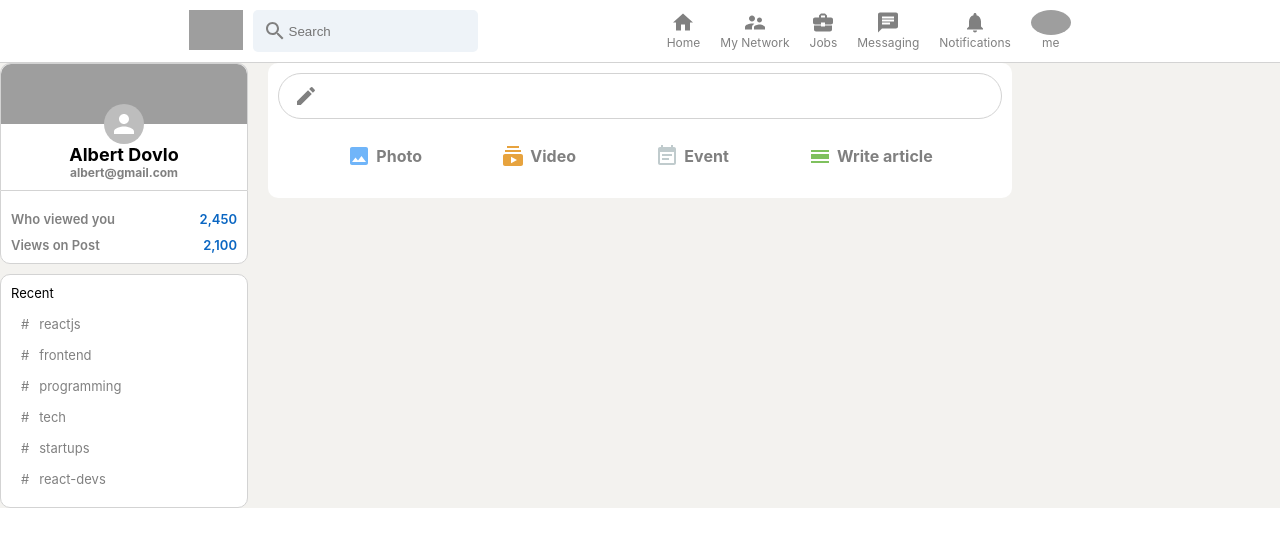
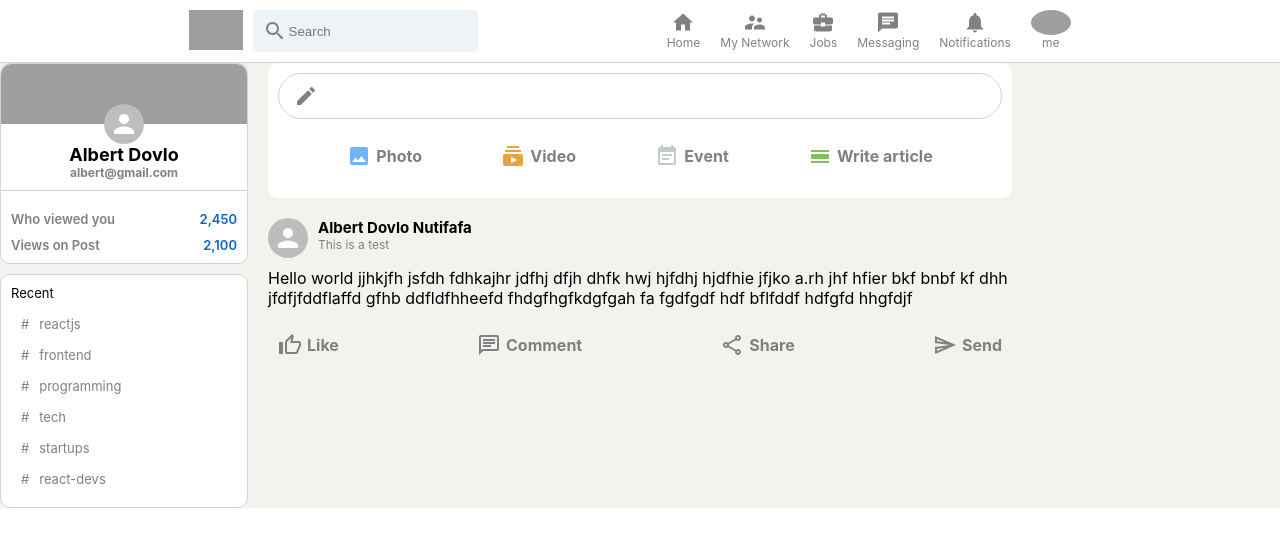
Before and after one commit to alb1nut/linkedin-clone, a React (Create React App) app: page / in a window 1280 px wide. Shown: the top 546 px of the page. Built offline with nearby package versions, Linux system fonts and the light colour scheme; grey boxes are pictures that could not be loaded.

Commit message:
Feature: finished the Feed__post  aspect of Ui

```diff
--- a/src/components/Feed.js
+++ b/src/components/Feed.js
@@ -6,6 +6,7 @@
 import EventNoteIcon from '@mui/icons-material/EventNote';
 import CalendarViewDayIcon from '@mui/icons-material/CalendarViewDay';
 import InputOption from './InputOption';
+import Posts from './Posts';
 
 
 const Feed = () => {
@@ -28,6 +29,9 @@
       </div>
       </div>
 
+    {/* Posts */}
+    <Posts name='Albert Dovlo Nutifafa' description='This is a test'  message='Hello world jjhkjfh jsfdh fdhkajhr jdfhj dfjh dhfk hwj hjfdhj hjdfhie jfjko a.rh jhf hfier bkf bnbf kf dhh jfdfjfddflaffd gfhb ddfldfhheefd fhdgfhgfkdgfgah fa fgdfgdf hdf bflfddf hdfgfd hhgfdjf  ' photourl=''/>
+
     </div>
   )
 }
--- /dev/null
+++ b/src/components/Posts.js
@@ -0,0 +1,34 @@
+import { Avatar } from '@mui/material'
+import React from 'react'
+import '../styles/Posts.css'
+import ThumbUpAltOutlinedIcon from '@mui/icons-material/ThumbUpAltOutlined';
+import ChatOutlinedIcon from '@mui/icons-material/ChatOutlined';
+import ShareOutlinedIcon from '@mui/icons-material/ShareOutlined';
+import SendOutlinedIcon from '@mui/icons-material/SendOutlined';
+import InputOption from './InputOption';
+
+
+const Posts = ({name ,description ,message ,photourl}) => {
+  return (
+    <div className='posts'>
+      <div className="post__header">
+        <Avatar  src={photourl}/>
+        <div className="post__info">
+            <h2>{name}</h2>
+            <p>{description}</p>
+        </div>
+      </div>
+      <div className="post__body">
+        <p>{message}</p>
+      </div>
+      <div className="post__buttons">
+        <InputOption Icon={ThumbUpAltOutlinedIcon} title='Like' color='gray'/>
+        <InputOption Icon={ChatOutlinedIcon} title='Comment' color='gray'/>
+        <InputOption Icon={ShareOutlinedIcon} title='Share' color='gray'/>
+        <InputOption Icon={SendOutlinedIcon} title='Send' color='gray'/>
+      </div>
+    </div>
+  )
+}
+
+export default Posts
--- /dev/null
+++ b/src/styles/Posts.css
@@ -0,0 +1,33 @@
+.post{
+    background-color: #fff;
+    padding: 15px;
+    margin-bottom: 18px;
+    border-radius: 18px;
+}
+
+.post__header{
+    display: flex;
+    margin-bottom: 10px;
+}
+
+.post__info{
+    margin-left: 10px;
+}
+
+.post__info >p{
+    font-size: 12px;
+    color: gray;
+}
+
+.post__info > h2{
+    font-size: 15px;
+}
+
+.post__body{
+    overflow-wrap: anywhere;
+}
+
+.post__buttons{
+    display: flex;
+    justify-content: space-between;
+}
```
